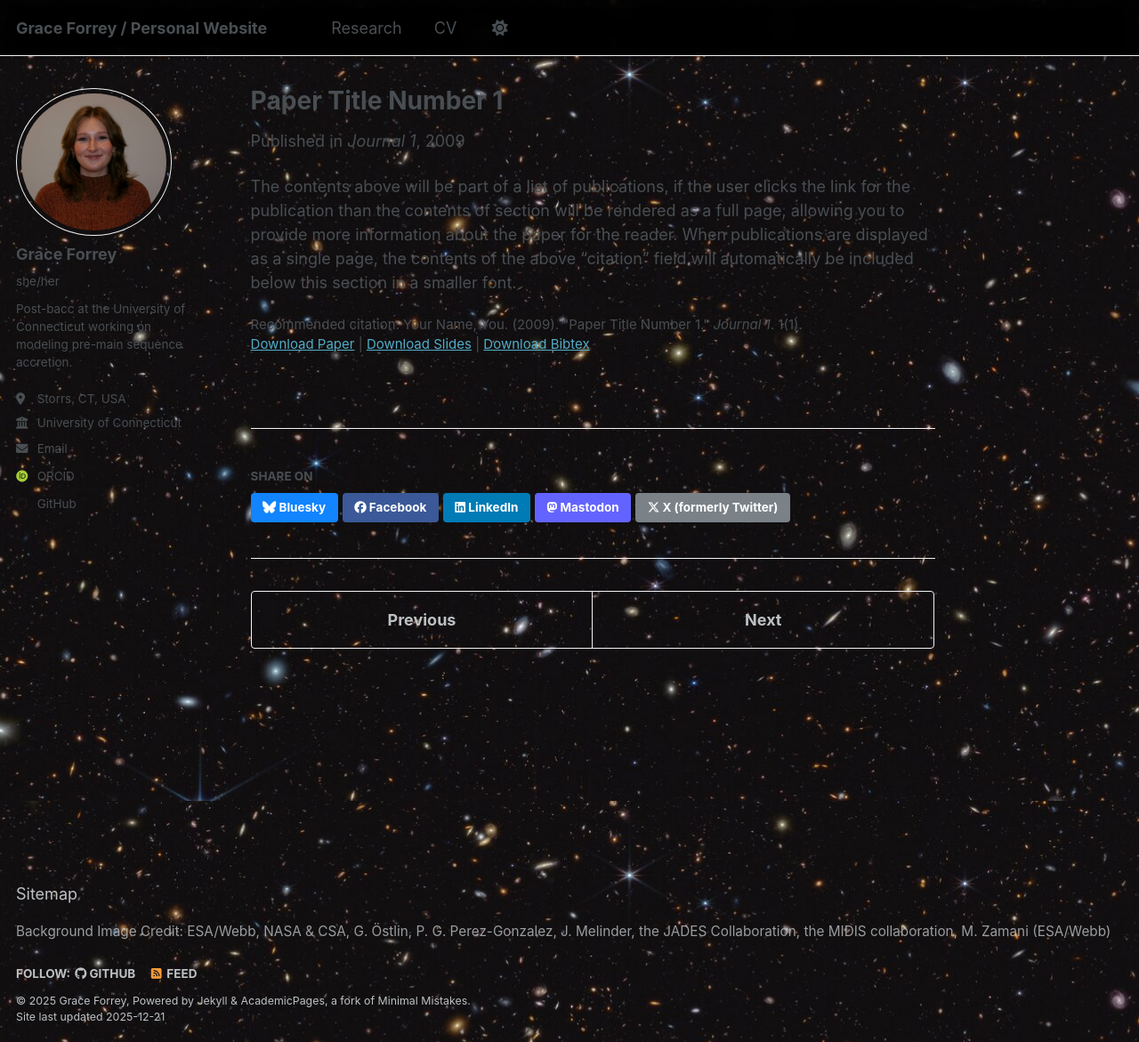
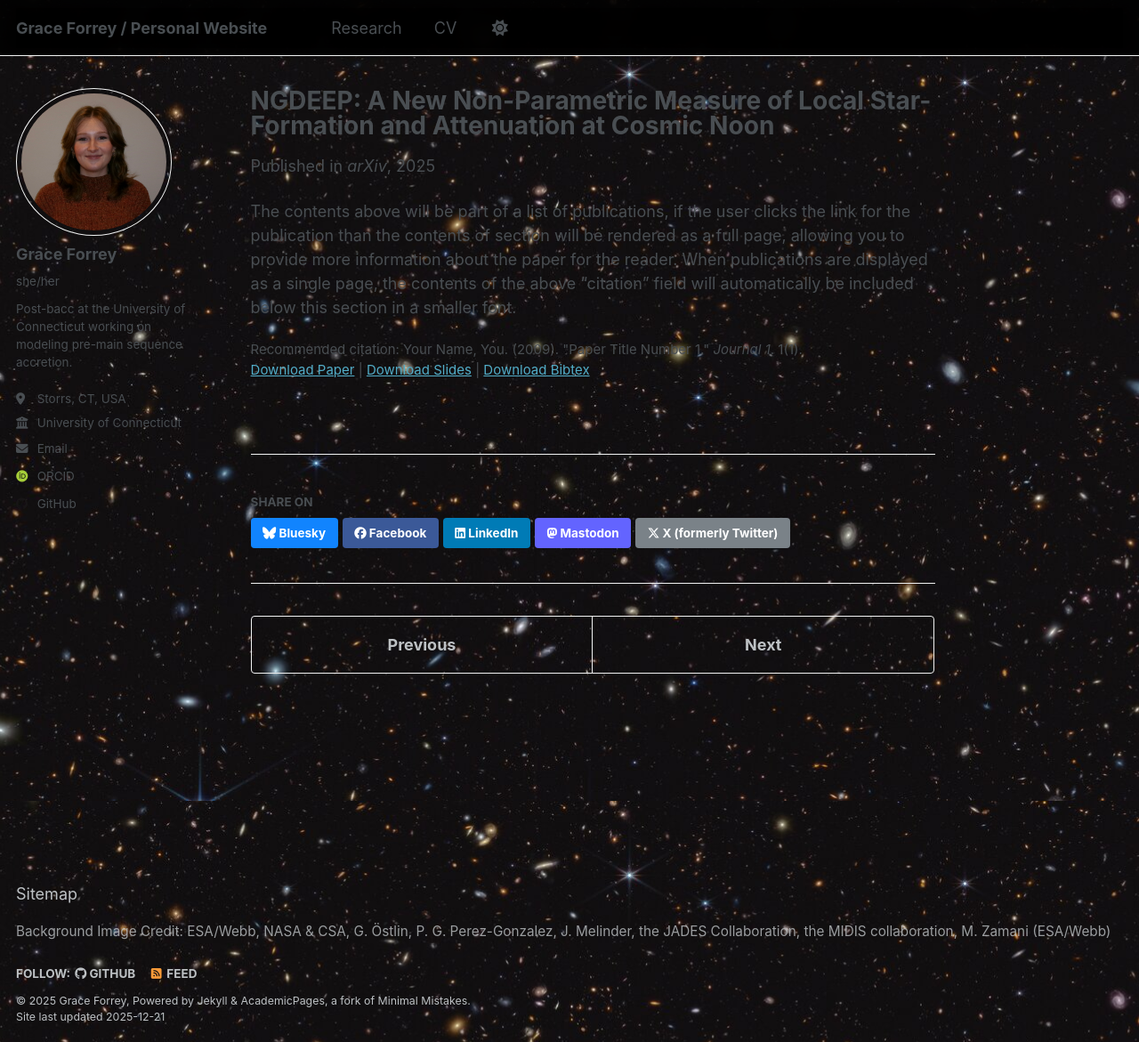
Before and after one commit to forreyg/forreyg.github.io, a Jekyll site: the page built from _publications/2009-10-01-paper-title-number-1.md, in a window 1280 px wide and 1171 px high. Shown: the whole window at 89% size. Built offline with Jekyll 4.4.1, drawn with Linux system fonts in a browser that asks for light colours; some web fonts are replaced; a script that is not in the unit is left out.

Commit message:
Revise publication metadata for Paper Title Number 1
Updated publication details including title, date, venue, and permalink.

```diff
--- a/_publications/2009-10-01-paper-title-number-1.md
+++ b/_publications/2009-10-01-paper-title-number-1.md
@@ -1,11 +1,11 @@
 ---
-title: "Paper Title Number 1"
+title: "NGDEEP: A New Non-Parametric Measure of Local Star-Formation and Attenuation at Cosmic Noon"
 collection: publications
 category: manuscripts
-permalink: /publication/2009-10-01-paper-title-number-1
+permalink: /publication/NGDEEP
 excerpt: 'This paper is about the number 1. The number 2 is left for future work.'
-date: 2009-10-01
-venue: 'Journal 1'
+date: 2025-12-12
+venue: 'arXiv'
 slidesurl: 'https://academicpages.github.io/files/slides1.pdf'
 paperurl: 'https://academicpages.github.io/files/paper1.pdf'
 bibtexurl: 'https://academicpages.github.io/files/bibtex1.bib'
```
